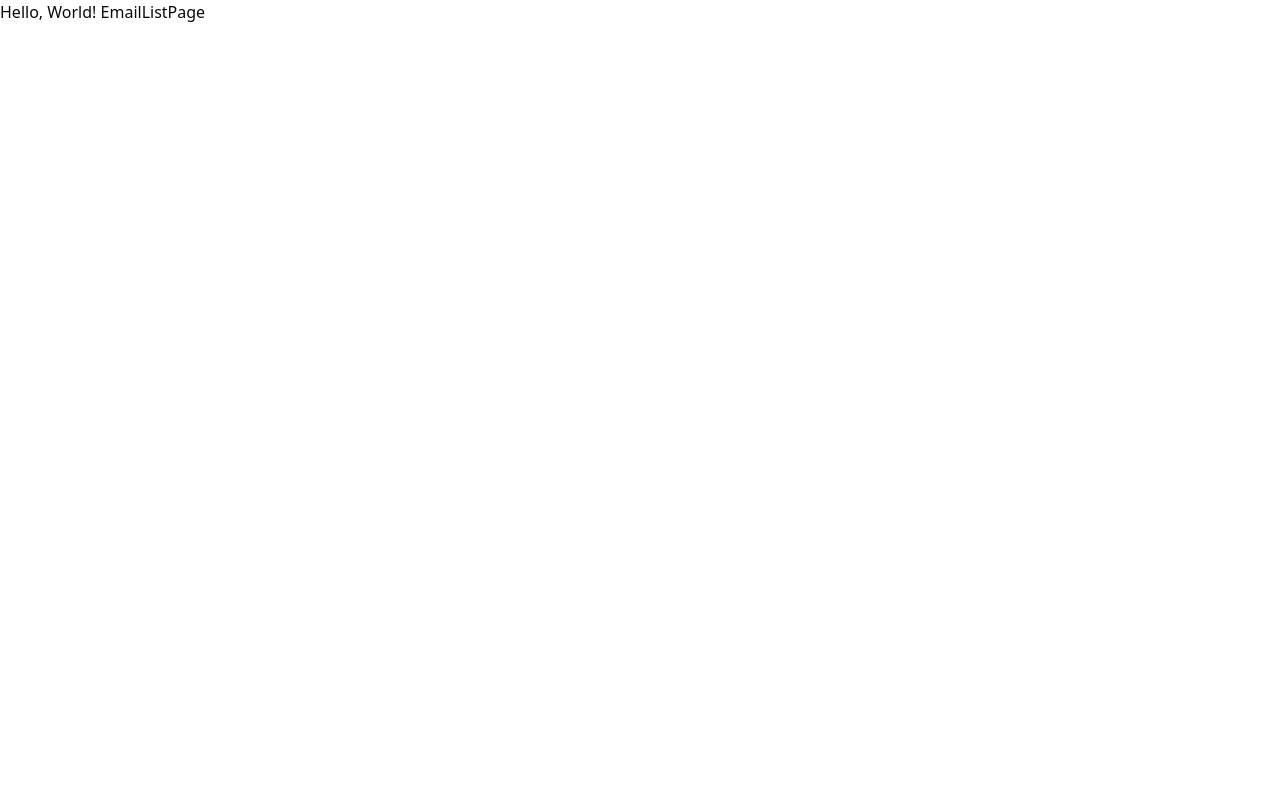
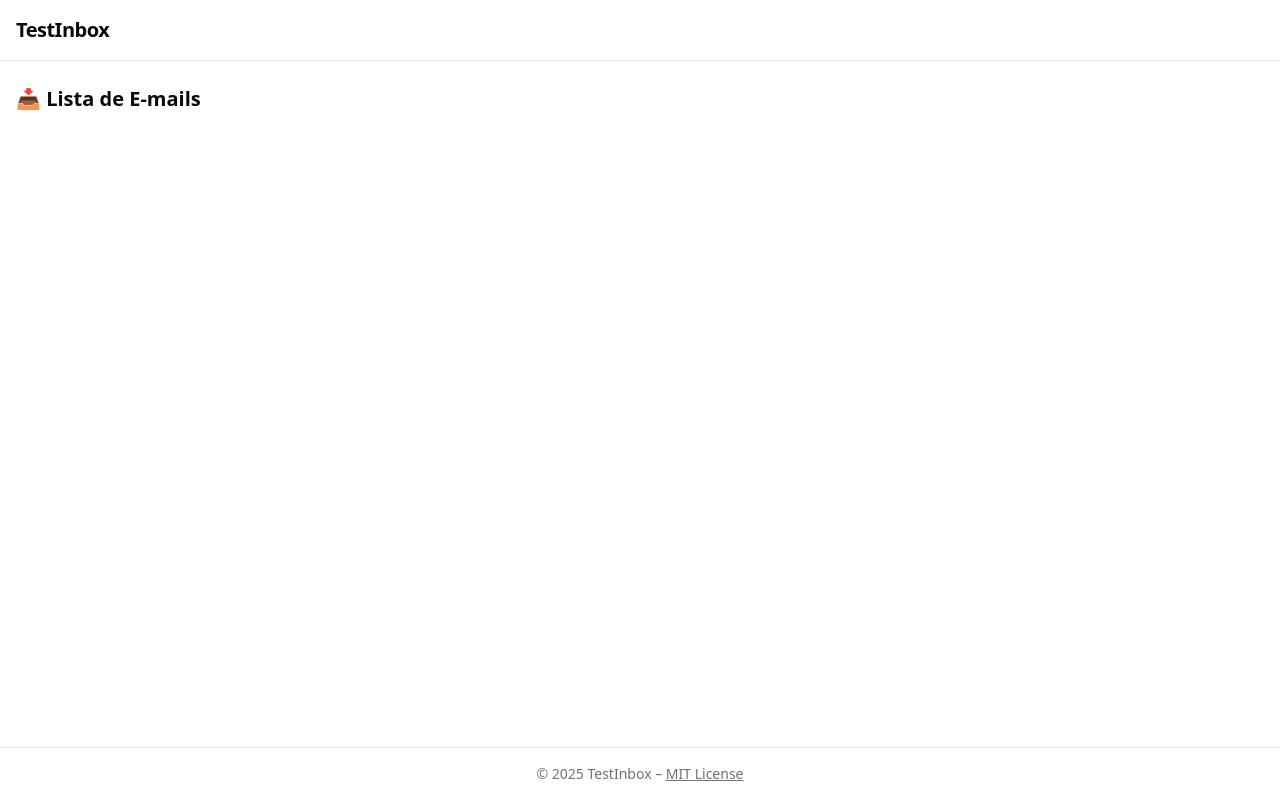
Before and after one commit to JVitoroliv3ira/test-inbox, a React (Vite) app in the folder frontend/: page / in a window 1280 px wide. Built offline with nearby package versions, Linux system fonts and the light colour scheme.

Commit message:
feat: Aplica o layout na pagina de listagem dos e-mails

```diff
--- a/frontend/src/features/email/pages/EmailListPage.tsx
+++ b/frontend/src/features/email/pages/EmailListPage.tsx
@@ -1,3 +1,9 @@
+import { Layout } from "@/components/layout";
+
 export function EmailListPage() {
-  return <div><h1>Hello, World! EmailListPage</h1></div>;
+  return (
+    <Layout>
+      <h2 className="text-xl font-semibold mb-4">📥 Lista de E-mails</h2>
+    </Layout>
+  );
 }
```
